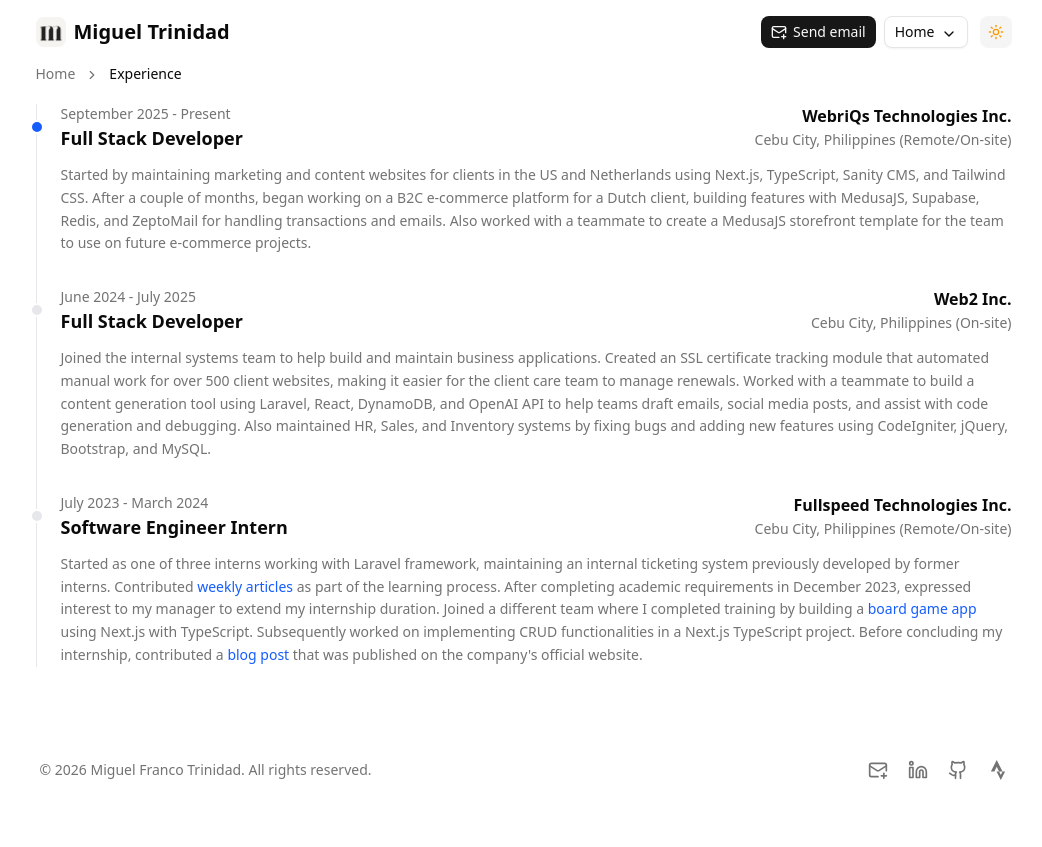
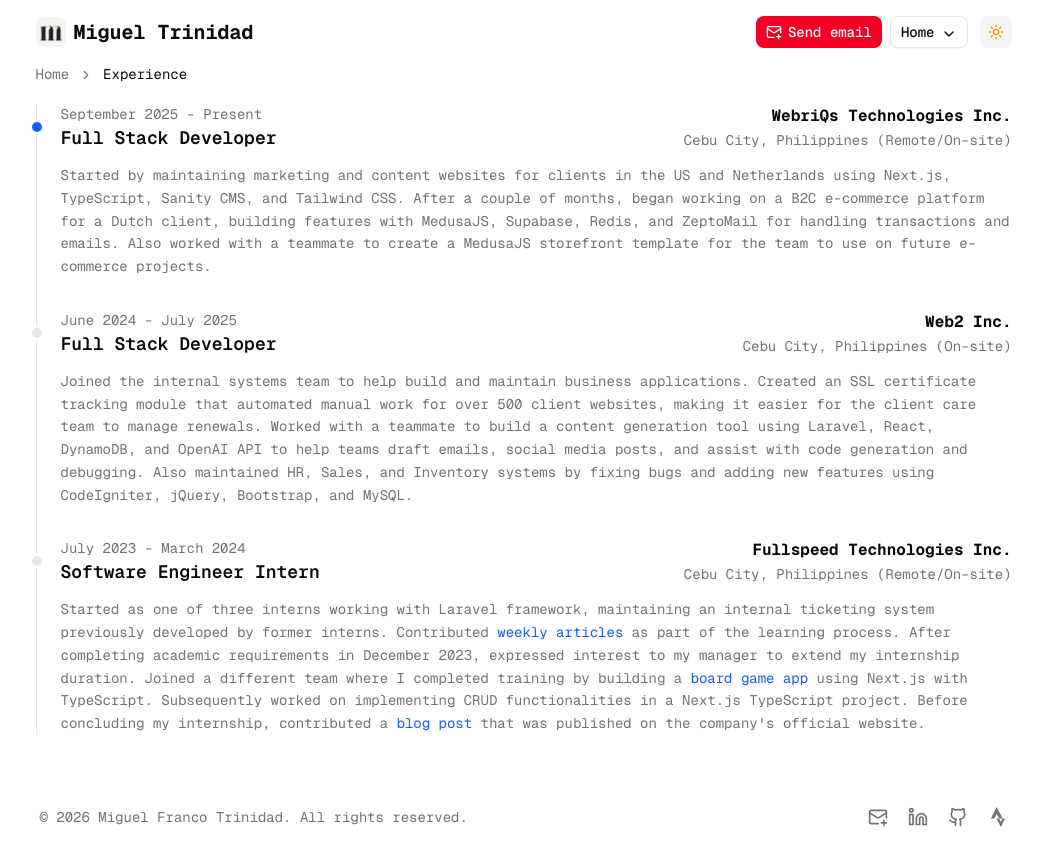
Before and after one commit to migstt/portfolio, a Next.js app: page /experience in a window 1280 px wide. Shown: the whole page, without its empty margins (109-1151 px from the left). Before the commit the page ends 800 px from the top, so only its background shows below. Built offline with nearby package versions, Linux system fonts and the light colour scheme.

Commit message:
ui updates, mock api flag, fix blog image, raw red accent, monospace font

```diff
--- a/src/app/blog/page.tsx
+++ b/src/app/blog/page.tsx
@@ -19,13 +19,12 @@ export default function BlogPostsPage() {
             <div className="flex overflow-hidden rounded-lg border border-border bg-card transition-all duration-200 hover:border-primary/50 hover:shadow-md hover:-translate-y-0.5">
               {/* Image - Left Side */}
               {post.image && (
-                <div className="hidden sm:block w-48 md:w-56 flex-shrink-0">
+                <div className="hidden sm:block relative w-48 md:w-56 flex-shrink-0">
                   <Image
                     src={post.image}
                     alt={post.title}
-                    width={224}
-                    height={150}
-                    className="h-full w-full object-cover"
+                    fill
+                    className="object-cover"
                   />
                 </div>
               )}
--- a/src/app/globals.css
+++ b/src/app/globals.css
@@ -7,7 +7,7 @@
 @theme inline {
   --color-background: var(--background);
   --color-foreground: var(--foreground);
-  --font-sans: var(--font-geist-sans);
+  --font-sans: var(--font-geist-mono);
   --font-mono: var(--font-geist-mono);
   --color-sidebar-ring: var(--sidebar-ring);
   --color-sidebar-border: var(--sidebar-border);
@@ -52,7 +52,7 @@
   --card-foreground: oklch(0.145 0 0);
   --popover: oklch(1 0 0);
   --popover-foreground: oklch(0.145 0 0);
-  --primary: oklch(0.205 0 0);
+  --primary: oklch(0.6 0.25 25);
   --primary-foreground: oklch(0.985 0 0);
   --secondary: oklch(0.97 0 0);
   --secondary-foreground: oklch(0.205 0 0);
@@ -86,8 +86,8 @@
   --card-foreground: oklch(0.985 0 0);
   --popover: oklch(0.205 0 0);
   --popover-foreground: oklch(0.985 0 0);
-  --primary: oklch(0.922 0 0);
-  --primary-foreground: oklch(0.205 0 0);
+  --primary: oklch(0.7 0.25 25);
+  --primary-foreground: oklch(0.985 0 0);
   --secondary: oklch(0.269 0 0);
   --secondary-foreground: oklch(0.985 0 0);
   --muted: oklch(0.269 0 0);
--- a/src/app/layout.tsx
+++ b/src/app/layout.tsx
@@ -39,7 +39,7 @@ export default function RootLayout({
     <html lang="en" suppressHydrationWarning>
       <head></head>
       <body
-        className={`${geistSans.variable} ${geistMono.variable} antialiased bg-background text-foreground`}
+        className={`${geistSans.variable} ${geistMono.variable} antialiased bg-background text-foreground font-mono`}
       >
         <a
           href="#main-content"
--- a/src/components/cards/Projects.tsx
+++ b/src/components/cards/Projects.tsx
@@ -34,6 +34,9 @@ export async function Projects() {
       </CardHeader>
       <CardContent className="flex-1 mt-1">
         <div className="grid grid-cols-1 gap-2">
+          {featuredRepos.length === 0 && (
+            <div className="p-4 text-center text-sm text-muted-foreground">No repositories found.</div>
+          )}
           {featuredRepos.slice(0, 3).map((repo) => (
             <Link
               key={repo.id}
--- a/src/components/cards/offkeyboard/OffKeyboard.tsx
+++ b/src/components/cards/offkeyboard/OffKeyboard.tsx
@@ -1,23 +1,38 @@
 import { Card, CardHeader, CardTitle, CardContent } from "@/components/ui/card";
 import { Badge } from "@/components/ui/badge";
-import { Activity } from "lucide-react";
+import { Activity, CircleArrowRight } from "lucide-react";
 import { OffKeyboardTable } from "./OffKeyboardTable";
 
 export function OffKeyboard() {
   return (
     <Card className="h-full">
       <CardHeader className="flex items-center justify-between">
+        <div className="flex items-center gap-2">
           <CardTitle className="flex items-center gap-2">
             <Activity className="w-4 h-4" />
             Off the Keyboard
           </CardTitle>
-
           <Badge
             variant="secondary"
             className="bg-[#FC4C02] text-white hover:bg-[#e04402] transition-colors text-xs font-bold"
           >
             Strava API
           </Badge>
+        </div>
+        <a
+          href="https://www.strava.com/athletes/115133923"
+          target="_blank"
+          rel="noopener noreferrer"
+          className="text-muted-foreground hover:text-primary transition-colors"
+          aria-label="See more on Strava"
+        >
+          <div className="flex items-center gap-1">
+            <span className="text-xs font-medium leading-none">
+              See more <span className="sr-only">Strava activities</span>
+            </span>
+            <CircleArrowRight className="w-4 h-4 stroke-[2] mt-[1px]" aria-hidden="true" />
+          </div>
+        </a>
       </CardHeader>
 
       <CardContent className="max-h-[400px] overflow-y-auto text-sm">
--- a/src/lib/github.ts
+++ b/src/lib/github.ts
@@ -57,6 +57,11 @@ export function processRepo(repo: GitHubRepo): ProcessedRepo {
 }
 
 export async function fetchGitHubRepos(): Promise<ProcessedRepo[]> {
+  if (process.env.MOCK_API === "true") {
+    console.log("MOCK_API enabled, skipping GitHub fetch");
+    return [];
+  }
+
   const token = process.env.GITHUB_TOKEN;
   console.log(`Fetching repos for user: ${USERNAME}`);
   console.log(`Token available: ${token ? "Yes" : "No"}`);
@@ -129,6 +134,11 @@ export async function getFeaturedRepos(
 export async function getRepositoryWithReadme(
   repoName: string
 ): Promise<DetailedRepo | null> {
+  if (process.env.MOCK_API === "true") {
+    console.log("MOCK_API enabled, skipping GitHub README fetch");
+    return null;
+  }
+
   const token = process.env.GITHUB_TOKEN;
 
   if (!token || !USERNAME) {
--- a/src/lib/strava.ts
+++ b/src/lib/strava.ts
@@ -50,6 +50,11 @@ async function getValidAccessToken(): Promise<string> {
 export async function fetchStravaActivities(
   limit: number = 30
 ): Promise<ProcessedActivity[]> {
+  if (process.env.MOCK_API === "true") {
+    console.log("MOCK_API enabled, skipping Strava fetch");
+    return [];
+  }
+
   console.log(`fetching last ${limit} strava activities...`);
 
   try {
```
Also changed, not shown: public/images/blog/strava-webhook-vercel-auto-deploy.jpg. Lines whose indentation alone changed are shown as unchanged.
